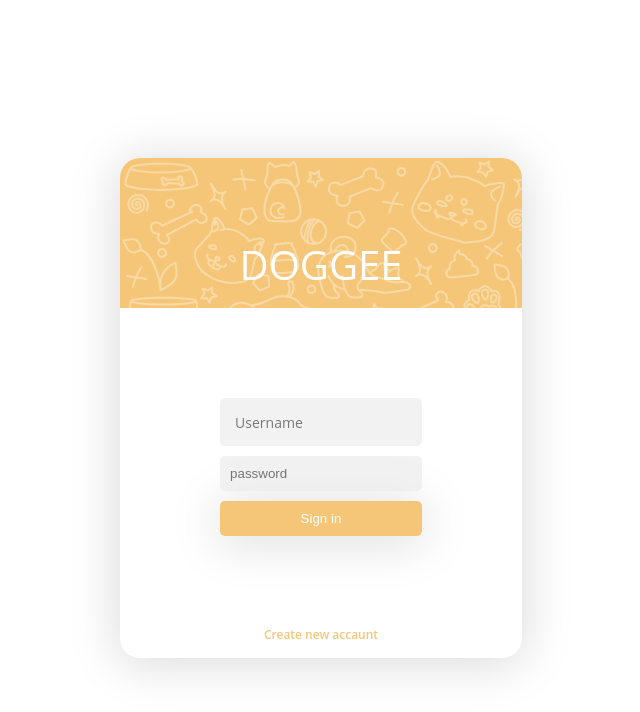
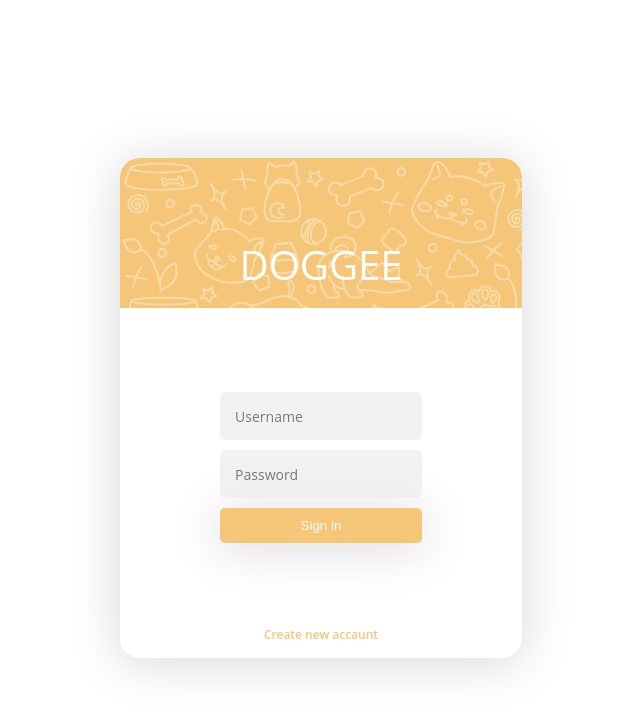
Before and after one commit to m-persikov/Backend, a React (Vite) app in the folder Front/: page /auth in a window 1280 px wide. Shown: the top 712 px of the page, without its empty margins (319-959 px from the left). Built offline with nearby package versions, Linux system fonts and the light colour scheme.

Commit message:
fix: Input.module.css

```diff
--- a/Front/src/common/fields/inputs/Input/Input.module.css
+++ b/Front/src/common/fields/inputs/Input.module.css
@@ -65,14 +65,3 @@
   margin-top: 3px;
   margin-left: 10px;
 }
-
-.password_toggle_container {
-  position: absolute;
-  top: 7px;
-  right: 5px;
-  cursor: pointer;
-}
-
-.show {
-  cursor: pointer;
-}
--- a/Front/src/common/fields/inputs/InputPassword/InputPassword.module.css
+++ b/Front/src/common/fields/inputs/InputPassword/InputPassword.module.css
@@ -1,55 +1,6 @@
-.input {
-  background: rgba(237, 237, 237, 0.7);
-  border: none;
-  border-radius: 5px;
-  padding: 10px;
-  width: 100%;
-  color: #000000;
-}
-
-.input_container {
-  position: relative;
-}
-
-.input_container:hover>.input {
-  background-color: #ededed;
-}
-
-.input::placeholder {
-  color: rgba (0, 0, 0, 0.5)
-}
-
-/* .input:hover {
-  background-color: #ededed;
-} */
-
-.input:active,
-.input:focus {
-  /* border: none; */
-  outline: none;
-  caret-color: #000000;
-}
-
-.input_error {
-  background: rgba(219, 57, 57, 0.3);
-}
-
-.helper_text {
-  font-weight: 300;
-  font-size: 12px;
-  line-height: 14px;
-  color: #db3939;
-  margin-top: 3px;
-  margin-left: 10px;
-}
-
 .password_toggle_container {
   position: absolute;
-  top: 7px;
-  right: 5px;
+  top: 15px;
+  right: 10px;
   cursor: pointer;
 }
-
-.show {
-  cursor: pointer;
-}
--- a/Front/src/common/fields/inputs/InputPassword/InputPassword.tsx
+++ b/Front/src/common/fields/inputs/InputPassword/InputPassword.tsx
@@ -1,27 +1,39 @@
-import { FC, HTMLProps, useState } from 'react';
+import { FC, useRef, useState } from 'react';
 
-import styles from './InputPassword.module.css';
+import passwordStyles from './InputPassword.module.css';
+import styles from '../Input.module.css';
 
-interface InputProps extends Omit<HTMLProps<HTMLInputElement>, 'type'> {
-	isError?: boolean;
-	helperText?: string;
-}
-
-export const InputPassword: FC<InputProps> = ({ isError = false, helperText, ...props }) => {
+export const InputPassword: FC<InputProps> = ({ isError = false, helperText, label, ...props }) => {
 	const [showPassword, setShowPassword] = useState(false);
+	const [isFocus, setFocus] = useState(!!props.value ?? false);
+	const inputRef = useRef<HTMLInputElement>(null);
 	const showPasswordToggle = props.value;
 
 	return (
-		<div className={styles.input_container}>
+		<>
+			<div
+				className={`${styles.input_container} ${isError ? styles.input_container : ''}
+			    ${isFocus ? styles.focused : ''}`}
+				onClick={() => {
+					inputRef.current?.focus();
+					setFocus(true);
+				}}
+			>
+				<label htmlFor="" className={styles.input_label}>
+					{label}
+				</label>
 				<input
+					ref={inputRef}
+					className={styles.input}
+					//TODO: best practice
 					type={showPasswordToggle && showPassword ? 'text' : 'password'}
-				className={`${styles.input} ${isError ? styles.input_error : ''}`}
+					//TODO: best practice
+					onBlur={() => !props.value && setFocus(false)}
 					{...props}
 				/>
-			{isError && helperText && <div className={styles.helper_text}>{helperText}</div>}
 				{showPasswordToggle && (
 					<div
-					className={styles.password_toggle_container}
+						className={passwordStyles.password_toggle_container}
 						onClick={() => setShowPassword(!showPassword)}
 					>
 						{showPassword ? (
@@ -58,5 +70,7 @@ export const InputPassword: FC<InputProps> = ({ isError = false, helperText, ...
 					</div>
 				)}
 			</div>
+			{isError && helperText && <div className={styles.helper_text}>{helperText}</div>}
+		</>
 	);
 };
--- /dev/null
+++ b/Front/src/common/fields/inputs/input.d.ts
@@ -0,0 +1,5 @@
+interface InputProps extends Omit<InputHTMLAttributes<HTMLInputElement>, 'placeholder'> {
+	label: string;
+	isError?: boolean;
+	helperText?: string;
+}
--- a/Front/src/pages/LoginPage/LoginPage.tsx
+++ b/Front/src/pages/LoginPage/LoginPage.tsx
@@ -68,7 +68,7 @@ export const LoginPage = () => {
 						<InputPassword
 							value={formValue.password}
 							isError={!!formErrors.password}
-							placeholder="password"
+							label="password"
 							onChange={(e: ChangeEvent<HTMLInputElement>) => {
 								const password = e.target.value;
 								setFormValue({ ...formValue, password });
```
Also changed, not shown: Front/src/common/fields/inputs/Input/Input.tsx (+5 -10 lines). Lines whose indentation alone changed are shown as unchanged.
